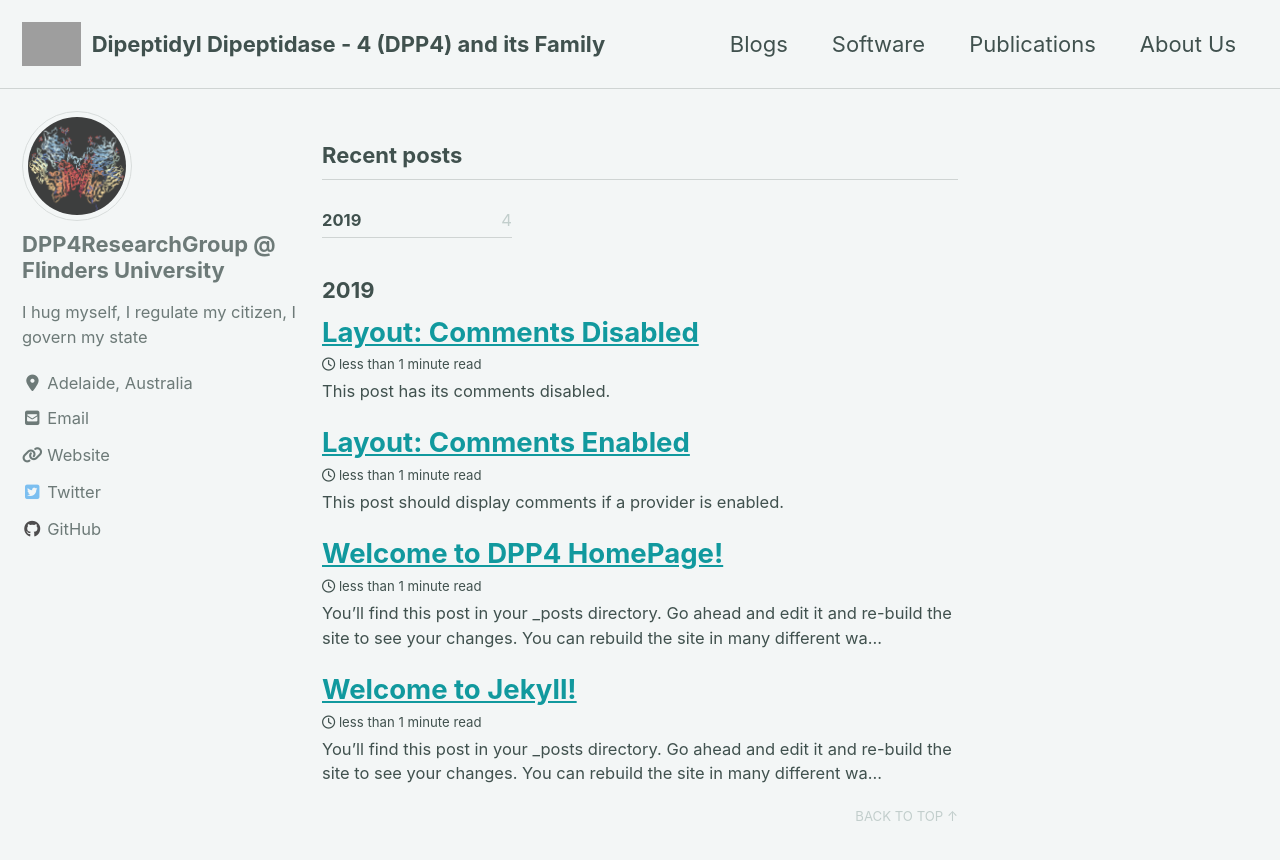
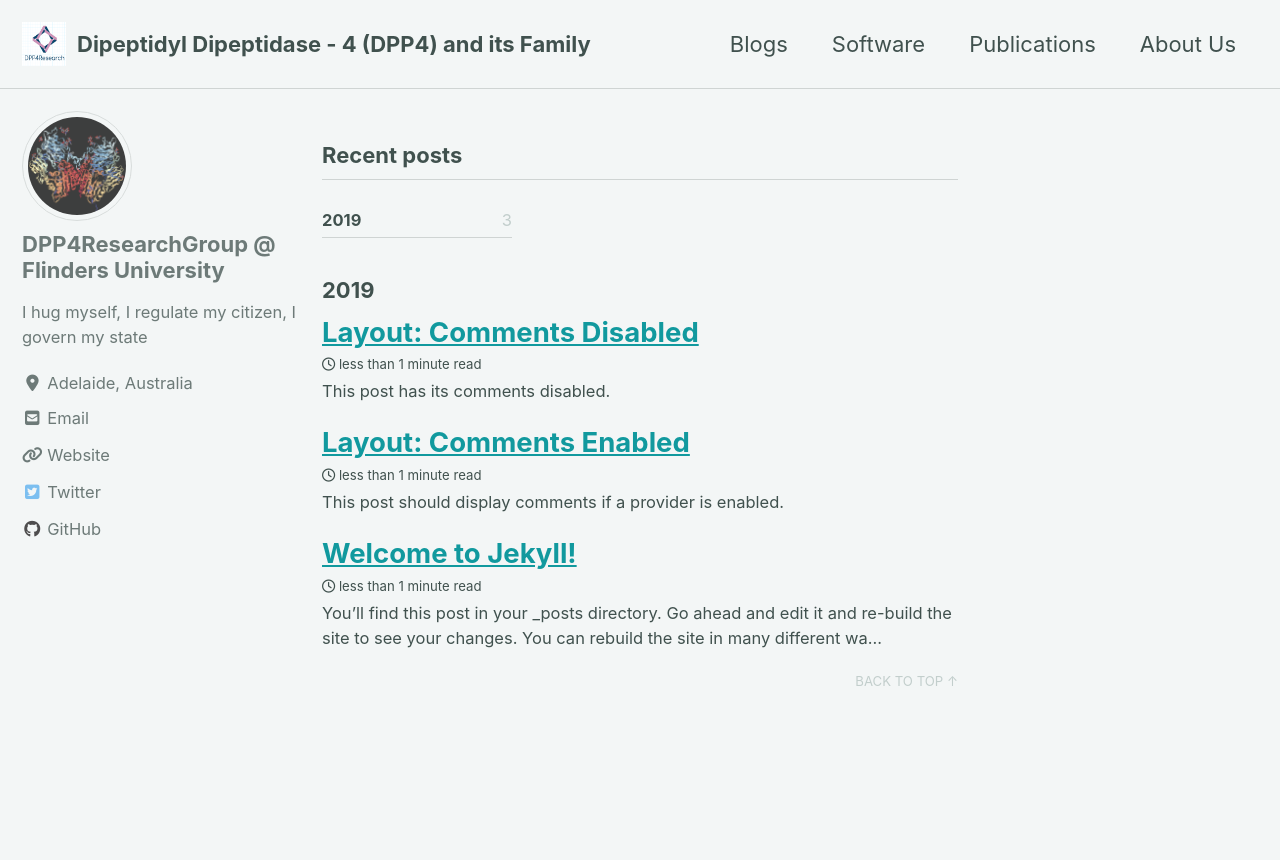
Before and after one commit to DPP4ResearchGroup/DPP4-HomePage, a Jekyll site: the page built from index.md, in a window 1280 px wide and 900 px high. Shown: the top 860 px of the window. Built offline with Jekyll 4.4.1, drawn with Linux system fonts in a browser that asks for light colours; cached includes are drawn as plain includes; nearby versions of some CDN libraries; grey boxes are pictures that could not be loaded.

Commit message:
site logo

```diff
--- a/_posts/2019-08-03-welcome-to-jekyll.markdown
+++ b/_posts/2019-08-03-welcome-to-jekyll.markdown
@@ -1,8 +1,9 @@
 ---
-title:  "Welcome to Jekyll!"
-date:   2019-08-03 15:08:53 +0930
+title:      "Welcome to Jekyll!"
+date:       2019-08-03 15:08:53 +0930
+layout:     posts
 categories:
-  - Post
+  - posts
 ---
 You’ll find this post in your `_posts` directory. Go ahead and edit it and re-build the site to see your changes. You can rebuild the site in many different ways, but the most common way is to run `jekyll serve`, which launches a web server and auto-regenerates your site when a file is updated.
 
--- a/_posts/2019-08-10-Our-homepage.markdown
+++ /dev/null
@@ -1,26 +0,0 @@
----
-title:  "Welcome to DPP4 HomePage!"
-date:   2019-08-09 21:08:53 +0930
-categories:
-  - Post
----
-
-You’ll find this post in your `_posts` directory. Go ahead and edit it and re-build the site to see your changes. You can rebuild the site in many different ways, but the most common way is to run `jekyll serve`, which launches a web server and auto-regenerates your site when a file is updated.
-
-To add new posts, simply add a file in the `_posts` directory that follows the convention `YYYY-MM-DD-name-of-post.ext` and includes the necessary front matter. Take a look at the source for this post to get an idea about how it works.
-
-Jekyll also offers powerful support for code snippets:
-
-{% highlight ruby %}
-def print_hi(name)
-  puts "Hi, #{name}"
-end
-print_hi('Tom')
-#=> prints 'Hi, Tom' to STDOUT.
-{% endhighlight %}
-
-Check out the [Jekyll docs][jekyll-docs] for more info on how to get the most out of Jekyll. File all bugs/feature requests at [Jekyll’s GitHub repo][jekyll-gh]. If you have questions, you can ask them on [Jekyll Talk][jekyll-talk].
-
-[jekyll-docs]: https://jekyllrb.com/docs/home
-[jekyll-gh]:   https://github.com/jekyll/jekyll
-[jekyll-talk]: https://talk.jekyllrb.com/
```
Also changed, not shown: assets/images/logo.png (added), assets/images/thumbnails/logo-tn.png (added).
